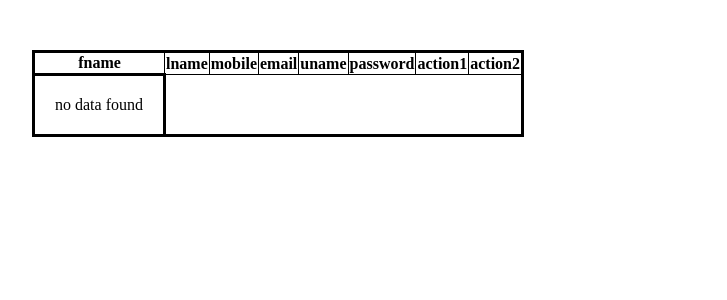
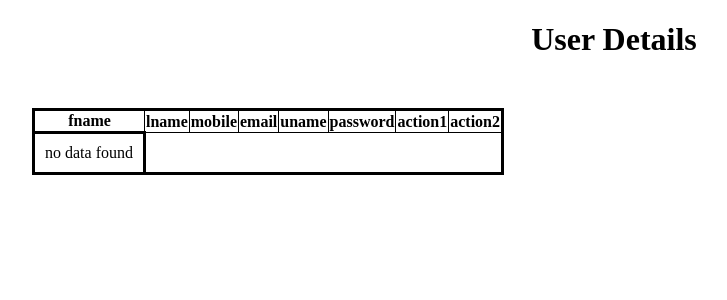
Before and after one commit to Nihala98/My-project, a CodeIgniter app: page /registration/index.php/main/viewtab in a window 1280 px wide. Shown: the top 300 px of the page, without its empty margins (26-753 px from the left). Run offline with CodeIgniter, Linux system fonts and the light colour scheme; data that the repository does not hold is empty.

Commit message:
Update viewtab.php

```diff
--- a/application/views/viewtab.php
+++ b/application/views/viewtab.php
@@ -6,15 +6,17 @@
 <style>
 table,td{
 	border:3px solid black;
-	padding:20px;
+	padding:10px;
 	margin:50px;
 	border-collapse:collapse;
 	text-align:center;
 	}
-
+	h1{
+		text-align:center;
+	}
 </style>
 <body>
-
+<h1>User Details</h1>
 	<form method="post" action="">
 
 
```
